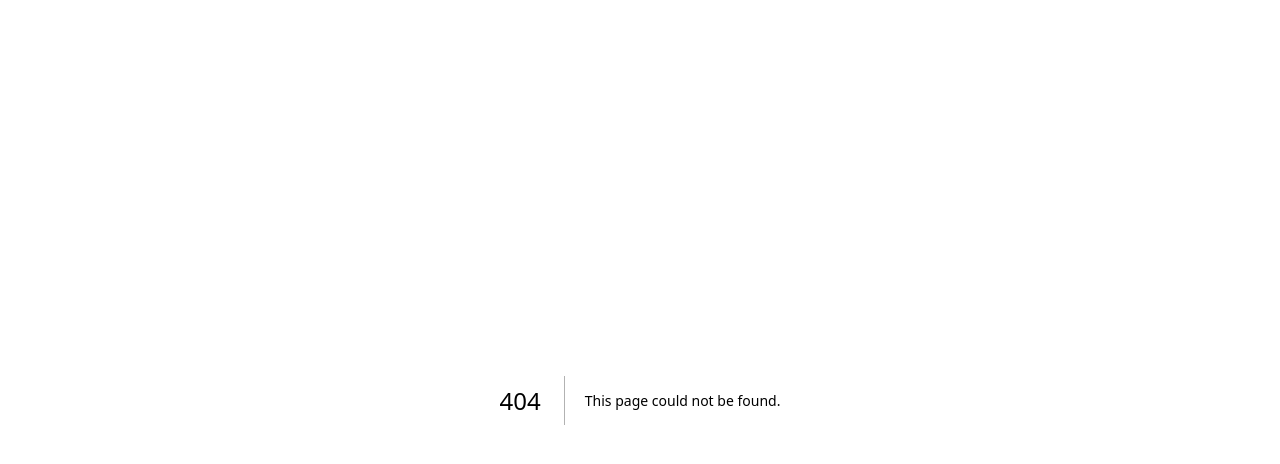
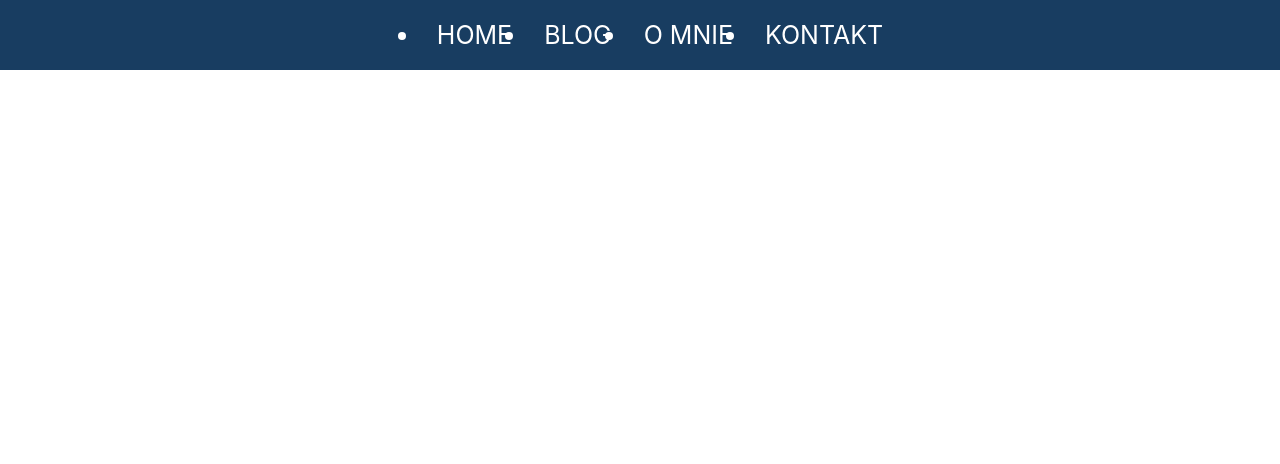
Before and after one commit to rafiquee3/blog_js_front_end, a Next.js app: page /admin in a window 1280 px wide. Before the commit this address had no page. Shown: the top 464 px of the page. Built offline with nearby package versions, Linux system fonts and the light colour scheme.

Commit message:
Feat: Header component

```diff
--- /dev/null
+++ b/components/Header/Header.component.tsx
@@ -0,0 +1,19 @@
+import Menu from "./Menu.component";
+
+const Header = () => {
+  return (
+    <header
+    style={{
+      position: 'fixed',
+      display: 'flex',
+      justifyContent: 'center',
+      alignItems: 'center',
+      width: '100%',
+      height: '70px',
+      background: '#183D61',
+      fontSize: 25,
+      color: 'white'
+    }}><Menu/></header>
+  )
+}
+export default Header;
--- /dev/null
+++ b/components/Header/Menu.component.tsx
@@ -0,0 +1,24 @@
+const Menu = () => {
+  const menuStyle = {
+    ul: {
+      display: 'flex',
+    },
+    li: {
+      padding: '1rem'
+    },
+    a: {
+      textDecoration: 'none'
+    }
+  }
+  return (
+    <>
+      <ul style={menuStyle.ul}>
+        <li style={menuStyle.li}><a>HOME</a></li>
+        <li style={menuStyle.li}><a>BLOG</a></li>
+        <li style={menuStyle.li}><a>O MNIE</a></li>
+        <li style={menuStyle.li}><a>KONTAKT</a></li>
+      </ul>
+    </>
+  )
+}
+export default Menu;
--- /dev/null
+++ b/pages/admin.tsx
@@ -0,0 +1,8 @@
+import Header from "../components/Header/Header.component";
+
+export default function Admin() {
+  return (
+    <Header/>
+
+  )
+}
--- a/styles/globals.css
+++ b/styles/globals.css
@@ -21,6 +21,6 @@ a {
   }
   body {
     color: white;
-    background: black;
+    background: #263643;
   }
 }
```
Also changed, not shown: pages/articles.tsx (+17 -1 lines), pages/articles/[id].tsx (+12 -8 lines).
